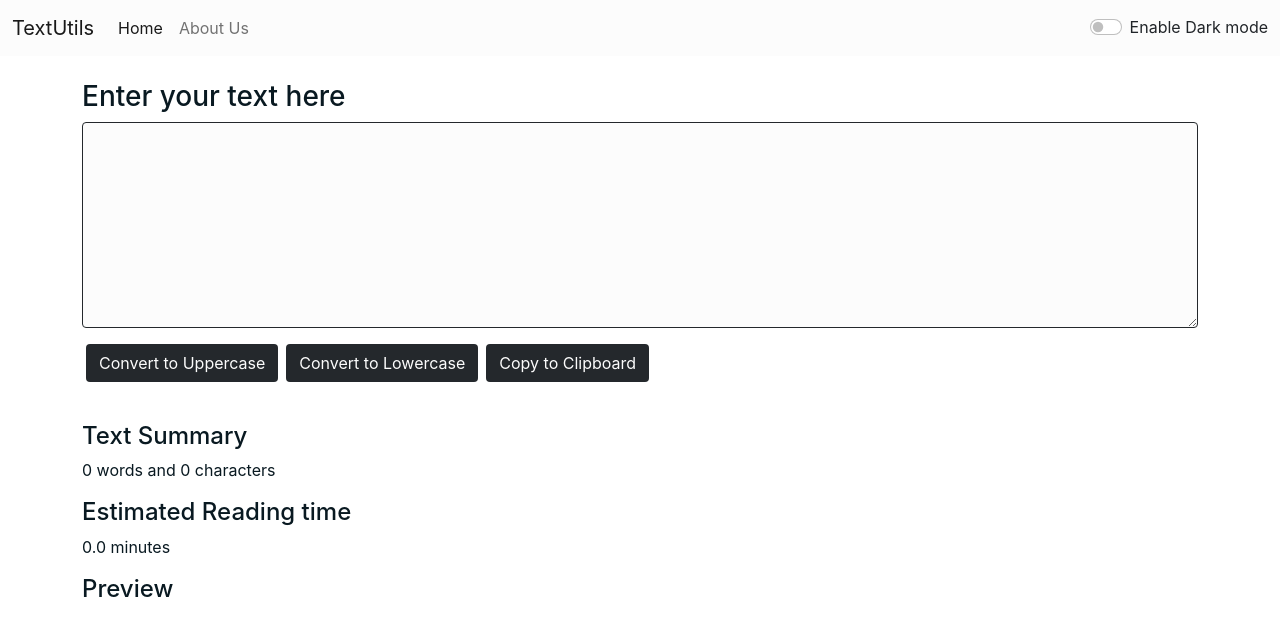
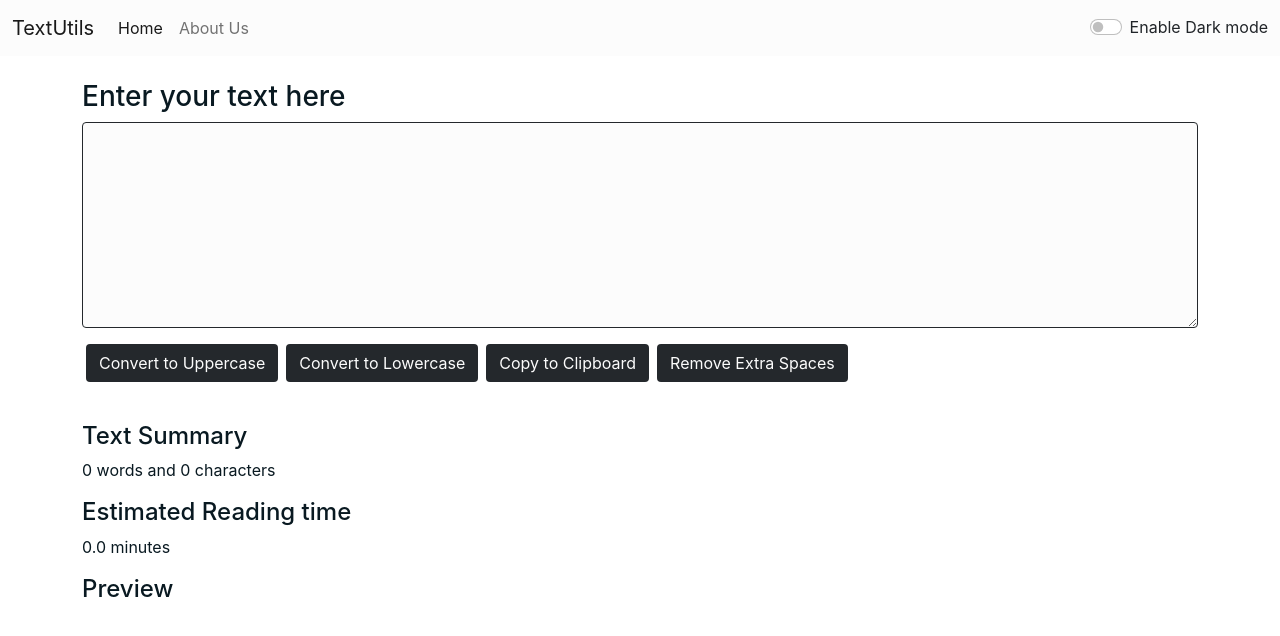
Before and after one commit to harshvarmora28/text_utils_react_website, a React (Create React App) app: page / in a window 1280 px wide. Shown: the top 636 px of the page. Built offline with nearby package versions, Linux system fonts and the light colour scheme.

Commit message:
added function to remove extra spaces

```diff
--- a/src/components/TextForm.js
+++ b/src/components/TextForm.js
@@ -20,6 +20,10 @@ const TextForm = (props) => {
     const handelOnChange = (event) => {
         // console.log("On change");
         setText(event.target.value);
+    }
+    const handleExtraSpaces = () => {
+        let newText = text.split(/[ ]+/);
+        setText(newText.join(" "));
     }
     function wordCounter(text) {
         let wordNumber = text.split(' ').filter(
@@ -99,7 +103,8 @@ const TextForm = (props) => {
             <button type="button" className="btn my-3 mx-1" style={{backgroundColor: setBtnBcg(props.mode, props.theme), color: props.mode==="dark"?"rgb(235 235 235)":"rgb(252 252 252)"}} onClick={handelLoClick} >Convert to Lowercase</button>
             {/* <button type="button" className="btn my-3 mx-1" style={{backgroundColor: props.mode==="dark"?"#18323e":"rgb(36 40 44)", color: props.mode==="dark"?"rgb(235 235 235)":"rgb(252 252 252)"}} onClick={handelCopyClick} >Copy to Clipboard</button> */}
             <button type="button" className="btn my-3 mx-1" style={{backgroundColor: setBtnBcg(props.mode, props.theme), color: props.mode==="dark"?"rgb(235 235 235)":"rgb(252 252 252)"}} onClick={handelCopyClick} >Copy to Clipboard</button>
-            </div>
+
+            <button type="button" className="btn my-3 mx-1" style={{backgroundColor: setBtnBcg(props.mode, props.theme), color: props.mode==="dark"?"rgb(235 235 235)":"rgb(252 252 252)"}} onClick={handleExtraSpaces} >Remove Extra Spaces</button>            </div>
         </div>
         <div className="container" style={{color: props.mode==="dark"?"rgb(235 235 235)":"#091921"}}>
             <h4>Text Summary</h4>
```
